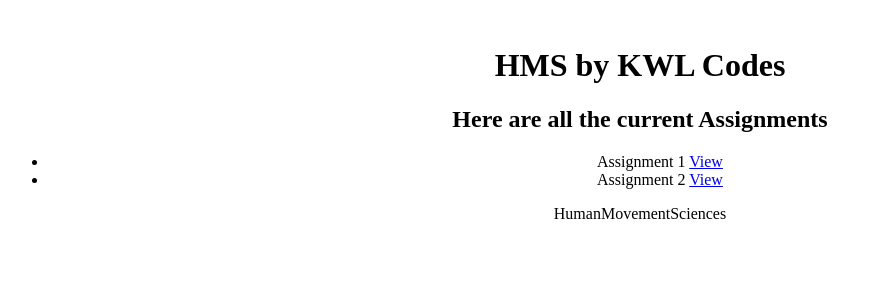
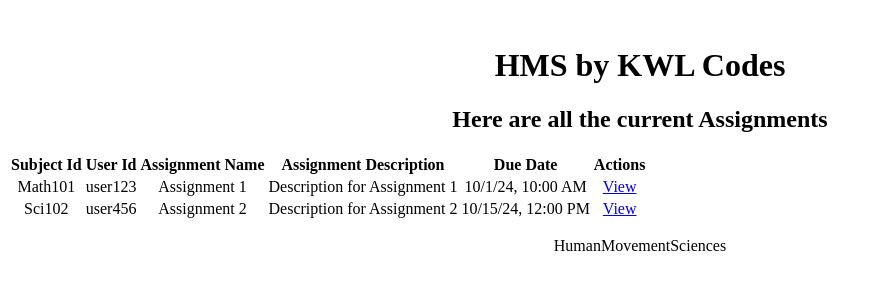
Before and after one commit to KWL-Projects/KWL-CODES-, an Angular app in the folder KWL_HMSWeb/kwl_hmsweb.client/: page /list-assignments in a window 1280 px wide. Shown: the top 300 px of the page, without its empty margins (0-879 px from the left). Built offline with nearby package versions, Linux system fonts and the light colour scheme.

Commit message:
Changes to Create and View Assignments

```diff
--- a/KWL_HMSWeb/kwl_hmsweb.client/src/app/components/create-assignment/create-assignment.component.html
+++ b/KWL_HMSWeb/kwl_hmsweb.client/src/app/components/create-assignment/create-assignment.component.html
@@ -1,10 +1,19 @@
 <h2>Create Assignment</h2>
 <form (ngSubmit)="onSubmit()">
-  <label for="title">Title:</label>
-  <input type="text" id="title" [(ngModel)]="assignment.title" name="title" required>
+  <label for="subjectId">Subject Id:</label>
+  <input type="text" id="subjectId" [(ngModel)]="assignment.subjectId" name="subjectId" required>
 
-  <label for="description">Description:</label>
+  <label for="userId">User Id:</label>
+  <input type="text" id="userId" [(ngModel)]="assignment.userId" name="userId" required>
+
+  <label for="name">Assignment Name:</label>
+  <input type="text" id="name" [(ngModel)]="assignment.name" name="name" required>
+
+  <label for="description">Assignment Description:</label>
   <textarea id="description" [(ngModel)]="assignment.description" name="description" required></textarea>
+
+  <label for="dueDate">Due Date:</label>
+  <input type="datetime-local" id="dueDate" [(ngModel)]="assignment.dueDate" name="dueDate" required>
 
   <button type="submit">Create</button>
 </form>
--- a/KWL_HMSWeb/kwl_hmsweb.client/src/app/components/create-assignment/create-assignment.component.ts
+++ b/KWL_HMSWeb/kwl_hmsweb.client/src/app/components/create-assignment/create-assignment.component.ts
@@ -7,7 +7,13 @@ import { Router } from '@angular/router';
   styleUrls: ['./create-assignment.component.css']
 })
 export class CreateAssignmentComponent {
-  assignment = { title: '', description: '' };
+  assignment = {
+    subjectId: '',
+    userId: '',
+    name: '',
+    description: '',
+    dueDate: ''
+  };
 
   constructor(private router: Router) { }
 
@@ -15,7 +21,13 @@ export class CreateAssignmentComponent {
     // Implement create assignment logic here
     console.log('Assignment:', this.assignment);
     // Reset form after submission
-    this.assignment = { title: '', description: '' };
+    this.assignment = {
+      subjectId: '',
+      userId: '',
+      name: '',
+      description: '',
+      dueDate: ''
+    };
   }
 
   navigateToVideos() {
--- a/KWL_HMSWeb/kwl_hmsweb.client/src/app/components/list-assignments/list-assignments.component.html
+++ b/KWL_HMSWeb/kwl_hmsweb.client/src/app/components/list-assignments/list-assignments.component.html
@@ -1,8 +1,23 @@
-<!-- src/app/components/list-assignments/list-assignments.component.html -->
 <h2>Here are all the current Assignments</h2>
-<ul>
-  <li *ngFor="let assignment of assignments">
-    {{ assignment.title }}
-    <a [routerLink]="['/assignments', assignment.id]">View</a>
-  </li>
-</ul>
+<table>
+  <thead>
+    <tr>
+      <th>Subject Id</th>
+      <th>User Id</th>
+      <th>Assignment Name</th>
+      <th>Assignment Description</th>
+      <th>Due Date</th>
+      <th>Actions</th>
+    </tr>
+  </thead>
+  <tbody>
+    <tr *ngFor="let assignment of assignments">
+      <td>{{ assignment.subjectId }}</td>
+      <td>{{ assignment.userId }}</td>
+      <td>{{ assignment.name }}</td>
+      <td>{{ assignment.description }}</td>
+      <td>{{ assignment.dueDate | date:'short' }}</td>
+      <td><a [routerLink]="['/assignments', assignment.id]">View</a></td>
+    </tr>
+  </tbody>
+</table>
--- a/KWL_HMSWeb/kwl_hmsweb.client/src/app/components/list-assignments/list-assignments.component.ts
+++ b/KWL_HMSWeb/kwl_hmsweb.client/src/app/components/list-assignments/list-assignments.component.ts
@@ -1,4 +1,3 @@
-// src/app/components/list-assignments/list-assignments.component.ts
 import { Component, OnInit } from '@angular/core';
 
 @Component({
@@ -6,10 +5,35 @@ import { Component, OnInit } from '@angular/core';
   templateUrl: './list-assignments.component.html',
   styleUrls: ['./list-assignments.component.css']
 })
+/*export class ListAssignmentsComponent implements OnInit {
+  assignments: any[] = [];
+
+  constructor(private assignmentService: AssignmentService) { }
+
+  ngOnInit(): void {
+    this.assignmentService.getAssignments().subscribe(data => {
+      this.assignments = data;
+    });
+  }
+}*/
 export class ListAssignmentsComponent implements OnInit {
   assignments = [
-    { id: 1, title: 'Assignment 1' },
-    { id: 2, title: 'Assignment 2' }
+    {
+      id: 1,
+      subjectId: 'Math101',
+      userId: 'user123',
+      name: 'Assignment 1',
+      description: 'Description for Assignment 1',
+      dueDate: new Date('2024-10-01T10:00:00')
+    },
+    {
+      id: 2,
+      subjectId: 'Sci102',
+      userId: 'user456',
+      name: 'Assignment 2',
+      description: 'Description for Assignment 2',
+      dueDate: new Date('2024-10-15T12:00:00')
+    }
   ];
 
   constructor() { }
```
Also changed, not shown: 1 other file (tests, documents, lock files or other folders).
